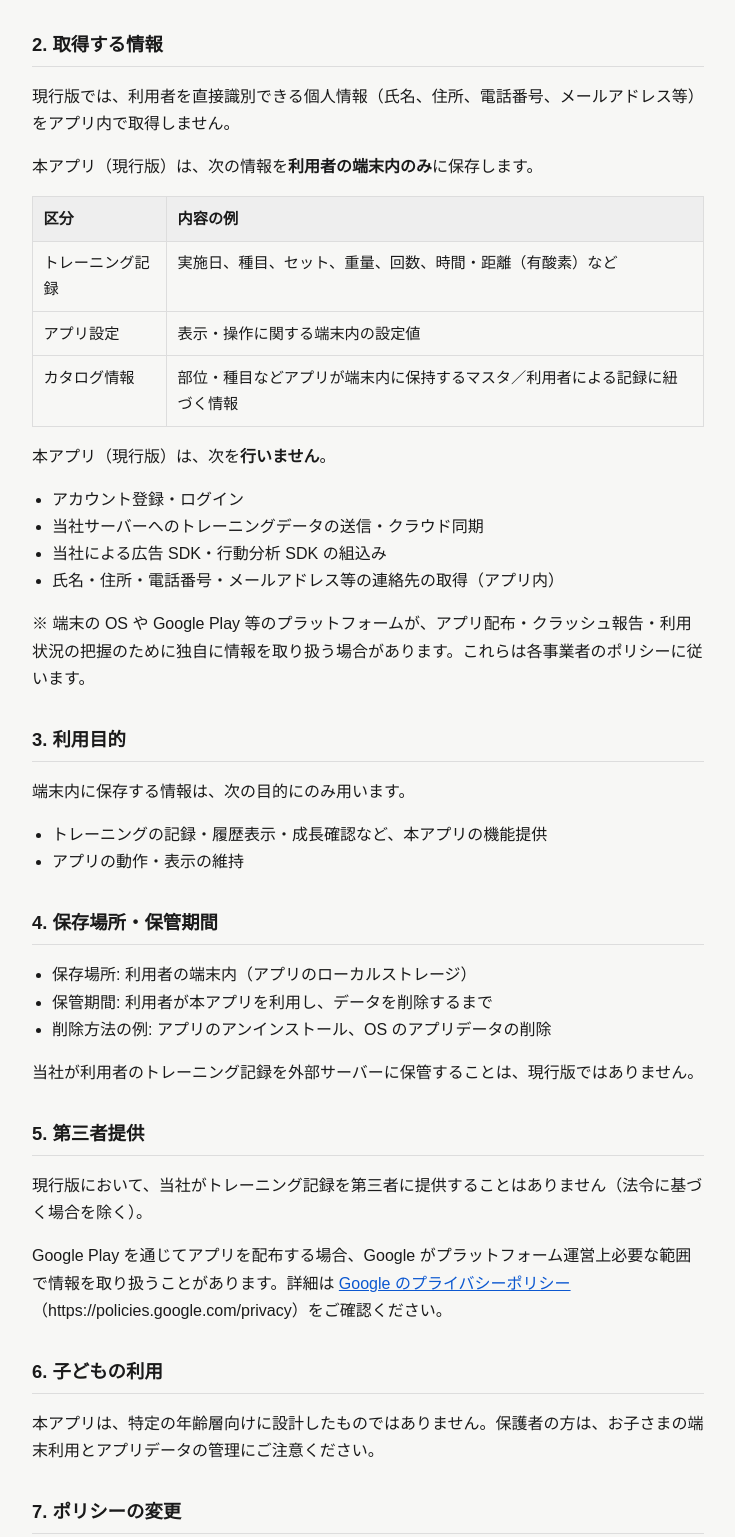
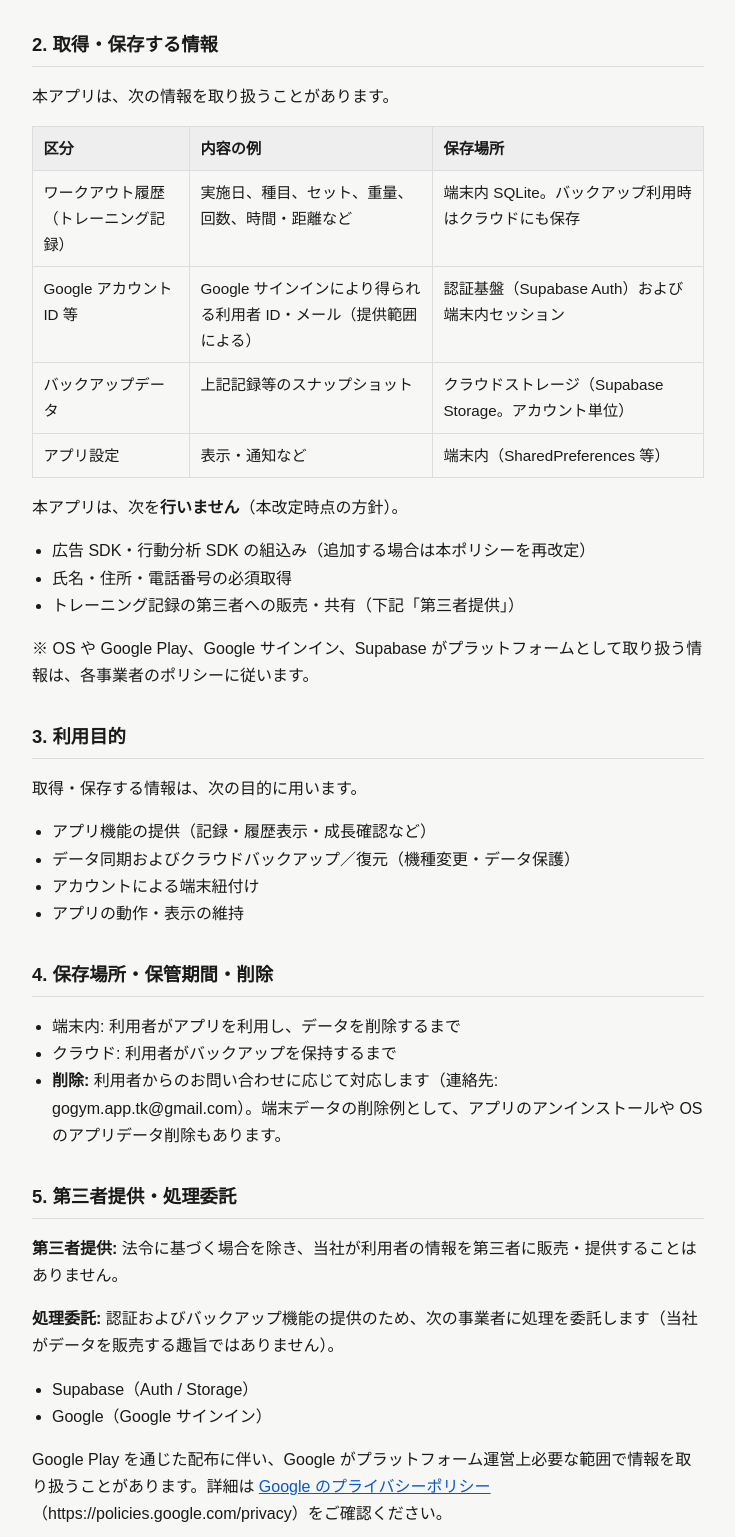
Before and after one commit to K-Tatsuro/gogym-legal, a plain HTML site: page privacy/index.html in a window 1280 px wide. Shown: the part 404-1941 px from the top of the page, without its empty margins (272-1007 px from the left). Drawn offline with Linux system fonts and the light colour scheme.

Commit message:
Publish Pro privacy policy for Account + P-SYNC (Supabase).
Co-authored-by: Cursor <cursoragent@cursor.com>

```diff
--- a/privacy/index.html
+++ b/privacy/index.html
@@ -66,7 +66,7 @@
 <body>
   <main>
     <h1>GoGym プライバシーポリシー</h1>
-    <p class="meta">制定日: 2026年7月26日<br>最終更新日: 2026年7月26日</p>
+    <p class="meta">制定日: 2026年7月26日<br>最終更新日: 2026年8月3日</p>
 
     <p>GoGym（以下「本アプリ」）は、筋トレ記録を支援するモバイルアプリケーションです。本ポリシーは、本アプリにおける利用者情報の取扱いを説明します。</p>
 
@@ -77,60 +77,80 @@
       <li>お問い合わせ: <a href="mailto:gogym.app.tk@gmail.com">gogym.app.tk@gmail.com</a></li>
     </ul>
 
-    <h2>2. 取得する情報</h2>
-    <p>現行版では、利用者を直接識別できる個人情報（氏名、住所、電話番号、メールアドレス等）をアプリ内で取得しません。</p>
-    <p>本アプリ（現行版）は、次の情報を<strong>利用者の端末内のみ</strong>に保存します。</p>
+    <h2>2. 取得・保存する情報</h2>
+    <p>本アプリは、次の情報を取り扱うことがあります。</p>
     <table>
       <thead>
-        <tr><th>区分</th><th>内容の例</th></tr>
+        <tr><th>区分</th><th>内容の例</th><th>保存場所</th></tr>
       </thead>
       <tbody>
-        <tr><td>トレーニング記録</td><td>実施日、種目、セット、重量、回数、時間・距離（有酸素）など</td></tr>
-        <tr><td>アプリ設定</td><td>表示・操作に関する端末内の設定値</td></tr>
-        <tr><td>カタログ情報</td><td>部位・種目などアプリが端末内に保持するマスタ／利用者による記録に紐づく情報</td></tr>
+        <tr>
+          <td>ワークアウト履歴（トレーニング記録）</td>
+          <td>実施日、種目、セット、重量、回数、時間・距離など</td>
+          <td>端末内 SQLite。バックアップ利用時はクラウドにも保存</td>
+        </tr>
+        <tr>
+          <td>Google アカウント ID 等</td>
+          <td>Google サインインにより得られる利用者 ID・メール（提供範囲による）</td>
+          <td>認証基盤（Supabase Auth）および端末内セッション</td>
+        </tr>
+        <tr>
+          <td>バックアップデータ</td>
+          <td>上記記録等のスナップショット</td>
+          <td>クラウドストレージ（Supabase Storage。アカウント単位）</td>
+        </tr>
+        <tr>
+          <td>アプリ設定</td>
+          <td>表示・通知など</td>
+          <td>端末内（SharedPreferences 等）</td>
+        </tr>
       </tbody>
     </table>
-    <p>本アプリ（現行版）は、次を<strong>行いません</strong>。</p>
+    <p>本アプリは、次を<strong>行いません</strong>（本改定時点の方針）。</p>
     <ul>
-      <li>アカウント登録・ログイン</li>
-      <li>当社サーバーへのトレーニングデータの送信・クラウド同期</li>
-      <li>当社による広告 SDK・行動分析 SDK の組込み</li>
-      <li>氏名・住所・電話番号・メールアドレス等の連絡先の取得（アプリ内）</li>
+      <li>広告 SDK・行動分析 SDK の組込み（追加する場合は本ポリシーを再改定）</li>
+      <li>氏名・住所・電話番号の必須取得</li>
+      <li>トレーニング記録の第三者への販売・共有（下記「第三者提供」）</li>
     </ul>
-    <p>※ 端末の OS や Google Play 等のプラットフォームが、アプリ配布・クラッシュ報告・利用状況の把握のために独自に情報を取り扱う場合があります。これらは各事業者のポリシーに従います。</p>
+    <p>※ OS や Google Play、Google サインイン、Supabase がプラットフォームとして取り扱う情報は、各事業者のポリシーに従います。</p>
 
     <h2>3. 利用目的</h2>
-    <p>端末内に保存する情報は、次の目的にのみ用います。</p>
+    <p>取得・保存する情報は、次の目的に用います。</p>
     <ul>
-      <li>トレーニングの記録・履歴表示・成長確認など、本アプリの機能提供</li>
+      <li>アプリ機能の提供（記録・履歴表示・成長確認など）</li>
+      <li>データ同期およびクラウドバックアップ／復元（機種変更・データ保護）</li>
+      <li>アカウントによる端末紐付け</li>
       <li>アプリの動作・表示の維持</li>
     </ul>
 
-    <h2>4. 保存場所・保管期間</h2>
+    <h2>4. 保存場所・保管期間・削除</h2>
     <ul>
-      <li>保存場所: 利用者の端末内（アプリのローカルストレージ）</li>
-      <li>保管期間: 利用者が本アプリを利用し、データを削除するまで</li>
-      <li>削除方法の例: アプリのアンインストール、OS のアプリデータの削除</li>
+      <li>端末内: 利用者がアプリを利用し、データを削除するまで</li>
+      <li>クラウド: 利用者がバックアップを保持するまで</li>
+      <li><strong>削除:</strong> 利用者からのお問い合わせに応じて対応します（連絡先: gogym.app.tk@gmail.com）。端末データの削除例として、アプリのアンインストールや OS のアプリデータ削除もあります。</li>
     </ul>
-    <p>当社が利用者のトレーニング記録を外部サーバーに保管することは、現行版ではありません。</p>
 
-    <h2>5. 第三者提供</h2>
-    <p>現行版において、当社がトレーニング記録を第三者に提供することはありません（法令に基づく場合を除く）。</p>
-    <p>Google Play を通じてアプリを配布する場合、Google がプラットフォーム運営上必要な範囲で情報を取り扱うことがあります。詳細は <a href="https://policies.google.com/privacy" rel="noopener noreferrer" target="_blank">Google のプライバシーポリシー</a>（https://policies.google.com/privacy）をご確認ください。</p>
+    <h2>5. 第三者提供・処理委託</h2>
+    <p><strong>第三者提供:</strong> 法令に基づく場合を除き、当社が利用者の情報を第三者に販売・提供することはありません。</p>
+    <p><strong>処理委託:</strong> 認証およびバックアップ機能の提供のため、次の事業者に処理を委託します（当社がデータを販売する趣旨ではありません）。</p>
+    <ul>
+      <li>Supabase（Auth / Storage）</li>
+      <li>Google（Google サインイン）</li>
+    </ul>
+    <p>Google Play を通じた配布に伴い、Google がプラットフォーム運営上必要な範囲で情報を取り扱うことがあります。詳細は <a href="https://policies.google.com/privacy" rel="noopener noreferrer" target="_blank">Google のプライバシーポリシー</a>（https://policies.google.com/privacy）をご確認ください。</p>
 
     <h2>6. 子どもの利用</h2>
     <p>本アプリは、特定の年齢層向けに設計したものではありません。保護者の方は、お子さまの端末利用とアプリデータの管理にご注意ください。</p>
 
     <h2>7. ポリシーの変更</h2>
-    <p>機能追加や取扱いの変更がある場合は、本ポリシーを改定し、公開ページでお知らせします。重要な変更がある場合は、合理的な方法で周知します。</p>
-    <p>改定が必要になる例: アカウント登録、クラウド同期、認証・分析・クラッシュ計測 SDK、AI 機能、プッシュ通知、写真アップロード、ソーシャル機能、ランキング機能など。</p>
+    <p>機能追加や取扱いの変更がある場合は、本ポリシーを改定し、公開ページでお知らせします。</p>
 
     <h2>8. お問い合わせ</h2>
-    <p>本ポリシーおよび個人情報の取扱いに関するお問い合わせは、次までご連絡ください。</p>
+    <p>本ポリシーおよび個人情報の取扱いに関するお問い合わせ（削除依頼を含む）は、次までご連絡ください。</p>
     <p><a href="mailto:gogym.app.tk@gmail.com">gogym.app.tk@gmail.com</a></p>
 
     <footer>
-      <p><a href="../">GoGym Legal</a> · applicationId: com.gogym.app</p>
+      <p><a href="../">GoGym Legal</a> · applicationId: com.gogym.workout</p>
     </footer>
   </main>
 </body>
```
